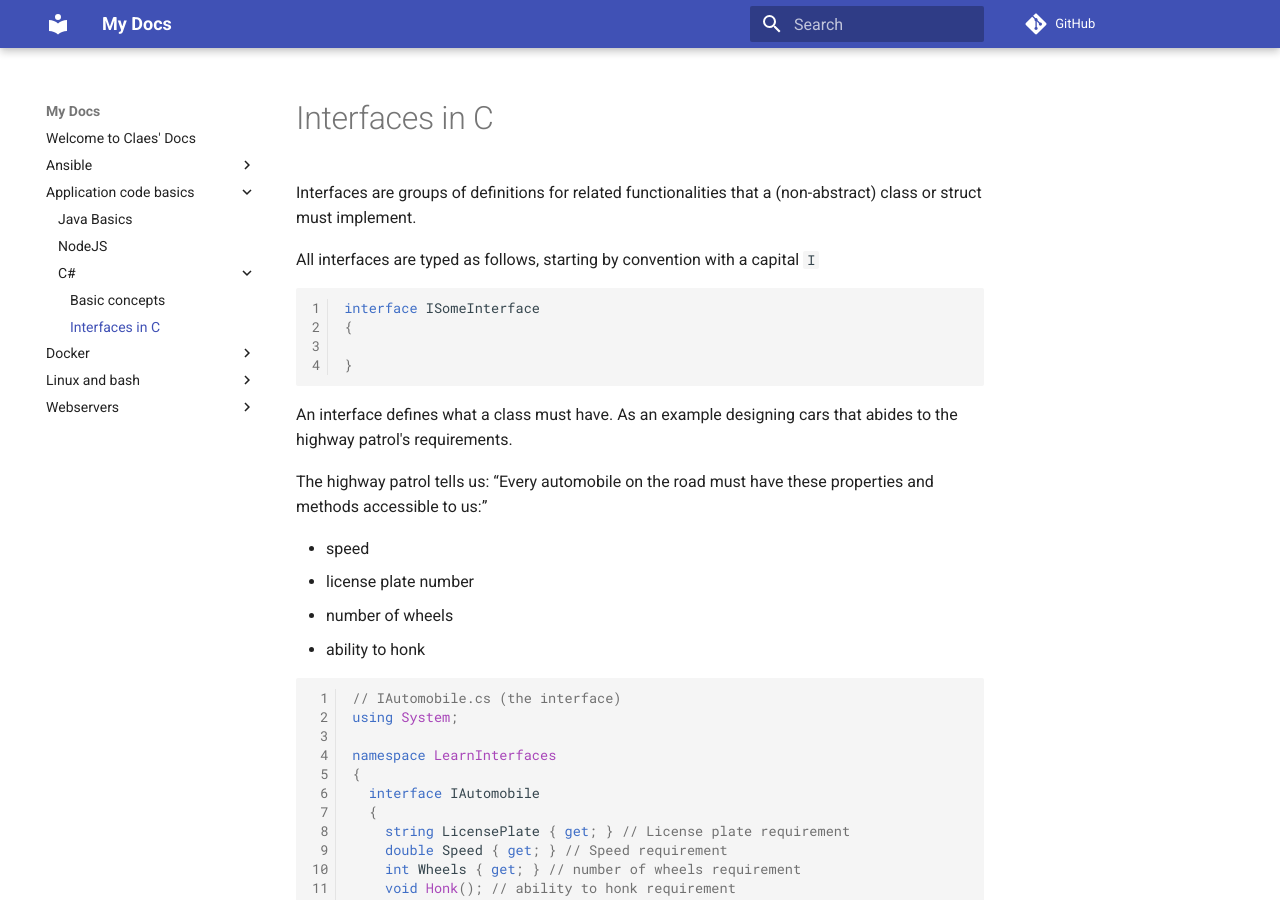
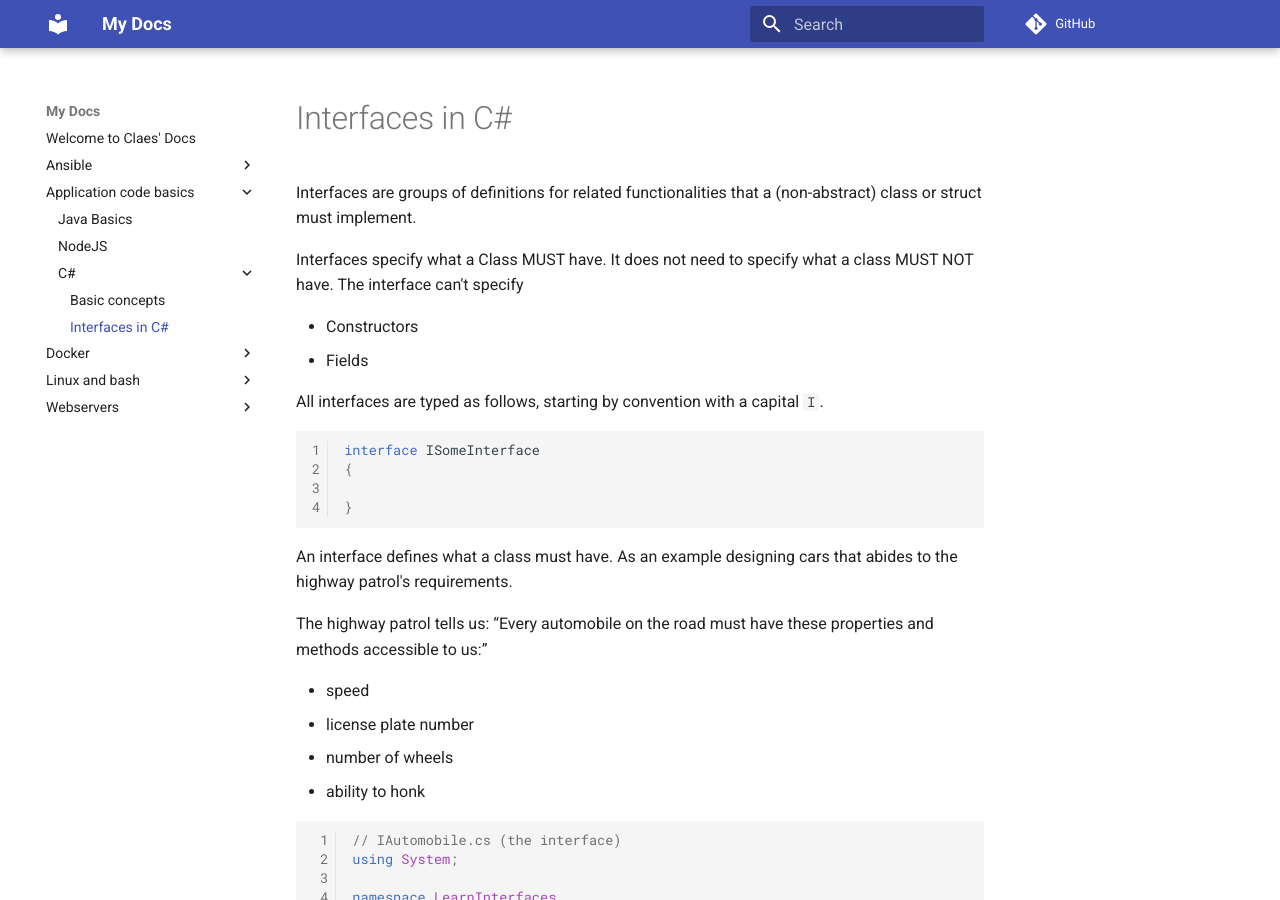
Before and after one commit to rytligc/dev-docs, an MkDocs documentation site: the page built from docs/application-code-basics/c#/interfaces.md, in a window 1280 px wide and 900 px high. Built offline with MkDocs 1.6.1 and Material for MkDocs 9.7.7, drawn with Linux system fonts in a browser that asks for light colours; comment, search, counter and statistics services are not loaded.

Commit message:
updated interfaces

````diff
--- a/docs/application-code-basics/c#/interfaces.md
+++ b/docs/application-code-basics/c#/interfaces.md
@@ -1,8 +1,13 @@
-# Interfaces in C#
+# Interfaces in C\#
 
 Interfaces are groups of definitions for related functionalities that a (non-abstract) class or struct must implement.
 
-All interfaces are typed as follows, starting by convention with a capital `I`
+ Interfaces specify what a Class MUST have. It does not need to specify what a class MUST NOT have. The interface can't specify
+
+* Constructors
+* Fields
+
+All interfaces are typed as follows, starting by convention with a capital `I`.
 
 ```C#
 interface ISomeInterface
````
